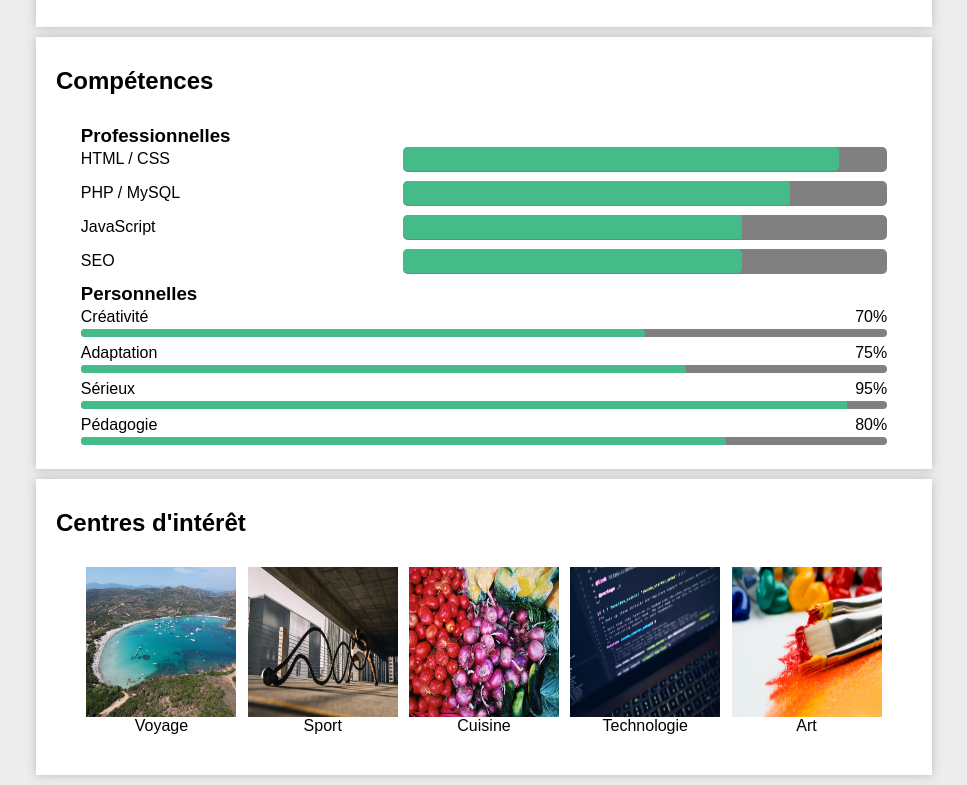
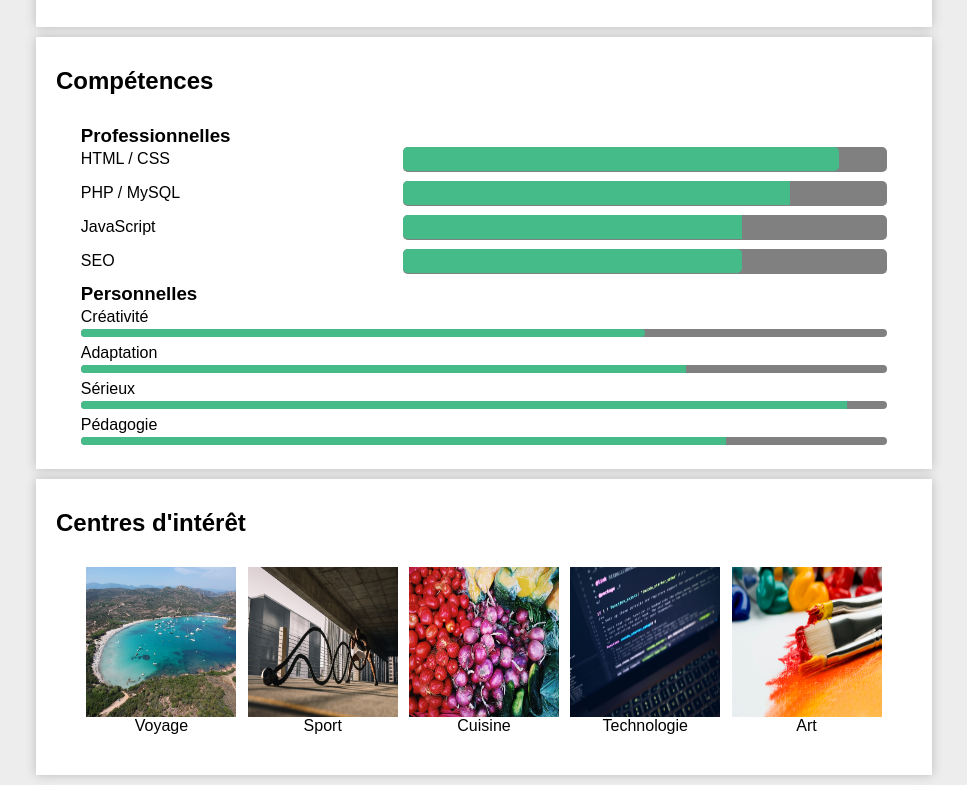
Before and after one commit to OumouKourouma/curriculum_vitae, a plain HTML site: page index.html in a window 1280 px wide. Shown: the part 1211-1996 px from the top of the page, without its empty margins (156-1123 px from the left). Drawn offline with Linux system fonts and the light colour scheme.

Commit message:
Add files via upload

```diff
--- a/index.html
+++ b/index.html
@@ -145,22 +145,22 @@
         <h3 class="h3gauche">Personnelles</h3>
         <div class="comp2">
             <p>Créativité</p>
-            <p>70%</p>
+            <!--<p>70%</p>-->
             <div class="conteneur-barre2"><span class="barre c70"></span></div>
         </div>
         <div class="comp2">
             <p>Adaptation</p>
-            <p>75%</p>
+            <!--<p>75%</p>-->
             <div class="conteneur-barre2"><span class="barre c85"></span></div>
         </div>
         <div class="comp2">
             <p>Sérieux</p>
-            <p>95%</p>
+            <!--<p>95%</p>-->
             <div class="conteneur-barre2"><span class="barre c95bis"></span></div>
         </div>
         <div class="comp2">
             <p>Pédagogie</p>
-            <p>80%</p>
+            <!--<p>80%</p>-->
             <div class="conteneur-barre2"><span class="barre c95"></span></div>
         </div>
     </section>
```
